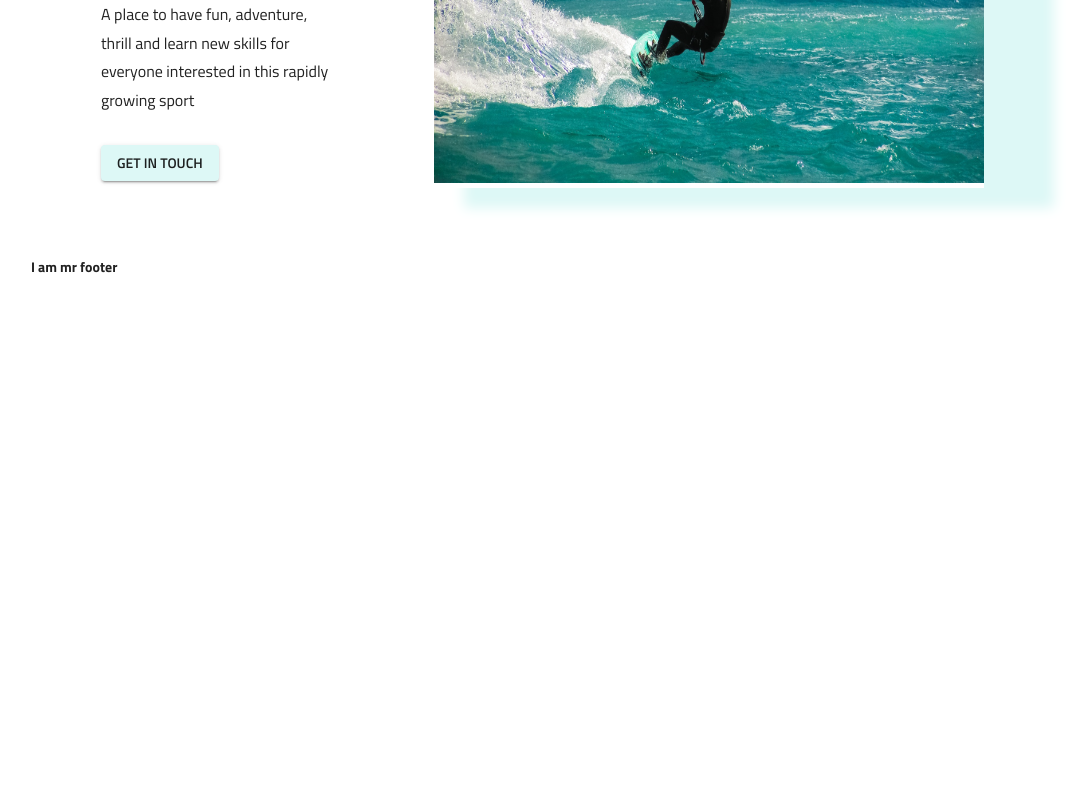
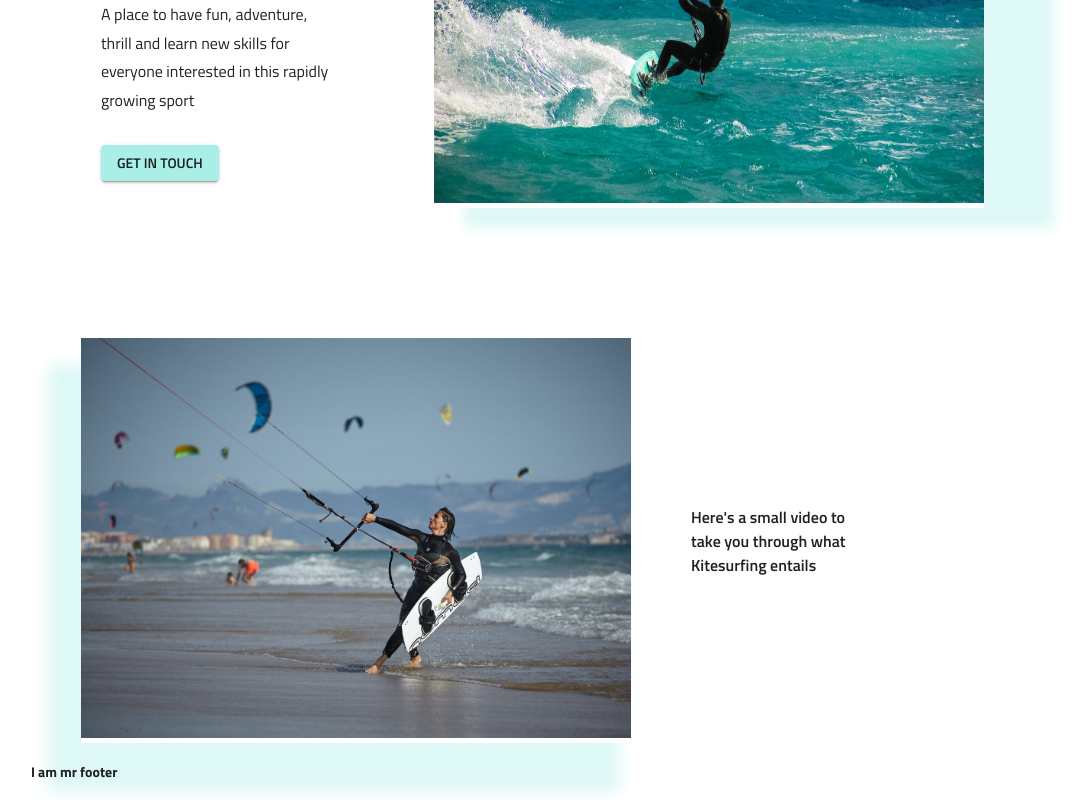
Before and after one commit to Gichohi-Simon/kite-school, a Next.js app: page / in a window 1280 px wide. Shown: the part 273-1073 px from the top of the page, without its empty margins (97-1184 px from the left). Before the commit the page ends 800 px from the top, so only its background shows below. Built offline with nearby package versions, Linux system fonts and the light colour scheme.

Commit message:
added second image tag

```diff
--- a/src/components/Hero/Hero.tsx
+++ b/src/components/Hero/Hero.tsx
@@ -7,18 +7,19 @@ export default function Hero() {
     const classes = useStyles()
     return (
         <div className={classes.main}>
+            <div className={classes.Wrapper1}>
                 <div className={classes.container1}>
                     <Typography className={classes.text1}>
-                    Welcome to Diani <br/>Kitesurfing School
+                        Welcome to Diani <br />Kitesurfing School
                     </Typography>
 
                     <Typography className={classes.text2}>
                         A place to have fun, adventure,<br />
                         thrill and learn new skills for<br />
-                    everyone interested in this rapidly<br/>  growing sport
+                        everyone interested in this rapidly<br />  growing sport
                     </Typography>
 
-                <Button type="button" variant="contained" color="primary">
+                    <Button variant="contained" color="secondary">
                         Get in Touch
                     </Button>
                 </div>
@@ -31,5 +32,23 @@ export default function Hero() {
                     />
                 </div>
             </div>
+            <div className={classes.Wrapper2}>
+                <div className={classes.Wrapper2Img}>
+                <Image
+                    src='/assets/walk.jpg'
+                    alt="surfer_image"
+                    width='550px'
+                    height='400px'
+                />
+                </div>
+
+                <Typography className={classes.Wrapper2Text}>
+                    Here's a small video to <br />
+                    take you through what <br />
+                    Kitesurfing entails
+                </Typography>
+            </div>
+
+        </div>
     )
 }
--- a/src/components/Hero/style.ts
+++ b/src/components/Hero/style.ts
@@ -3,12 +3,17 @@ import { makeStyles,createStyles } from "@material-ui/core/styles";
 
 export default makeStyles((theme:Theme) => createStyles({
     main:{
-        display:'flex',
         paddingLeft:'50px',
         paddingRight:'50px',
         [theme.breakpoints.down('sm')]:{
             paddingLeft:'0px',
             paddingRight:'0px',
+            display:'block'
+        }
+    },
+    Wrapper1:{
+        display:'flex',
+        [theme.breakpoints.down('sm')]:{
             display:'block'
         }
     },
@@ -32,7 +37,7 @@ export default makeStyles((theme:Theme) => createStyles({
        marginTop:'-40px',
        position:'relative',
        left:60,
-       bottom:50,
+       bottom:30,
        paddingLeft:'0px',
        paddingRight:'0px',
        [theme.breakpoints.down('sm')]:{
@@ -43,5 +48,22 @@ export default makeStyles((theme:Theme) => createStyles({
         paddingLeft:'10px',
         paddingRight:'10px',
        }
+    },
+    Wrapper2:{
+        marginTop:'100px',
+        display:'flex',
+        alignItems:'center',
+        [theme.breakpoints.down('sm')]:{
+           display:'block'
+        }
+    },
+    Wrapper2Img:{
+        webkitBoxShaow:'-22px 38px 15px 11px #DDF8F6',
+        boxShadow:'-22px 38px 15px 11px #DDF8F6',
+    },
+    Wrapper2Text:{
+        fontWeight:600,
+        fontSize:'16px',
+        paddingLeft:'60px'
     }
 }))
--- a/styles/globals.css
+++ b/styles/globals.css
@@ -5,6 +5,5 @@ html {
 }
 
 body{
-  overflow-y: hidden;
   overflow-x: hidden;
 }
```
Lines whose indentation alone changed are shown as unchanged.
